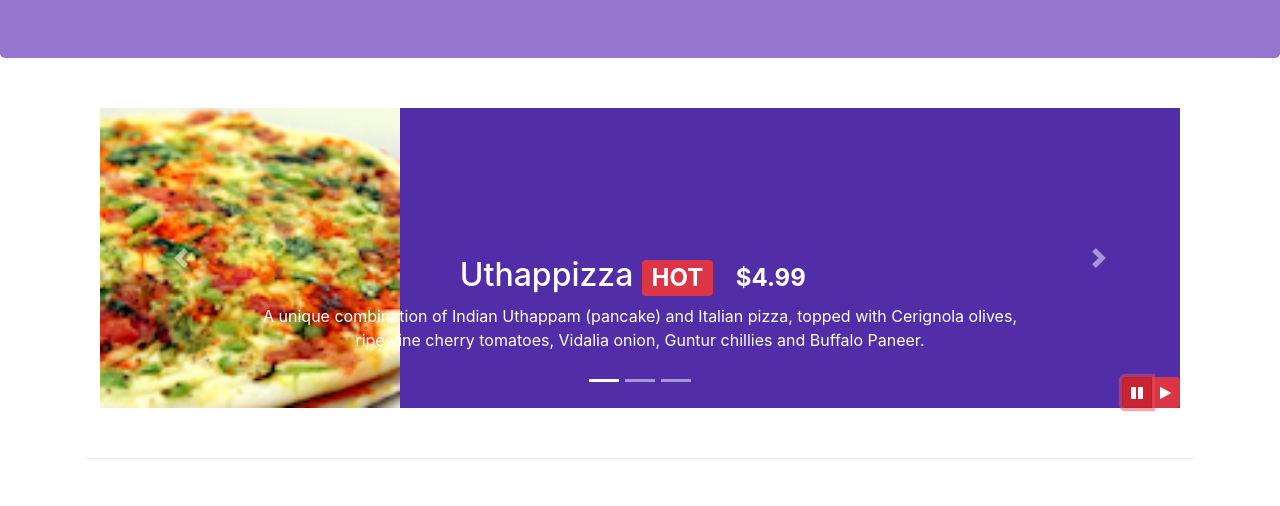
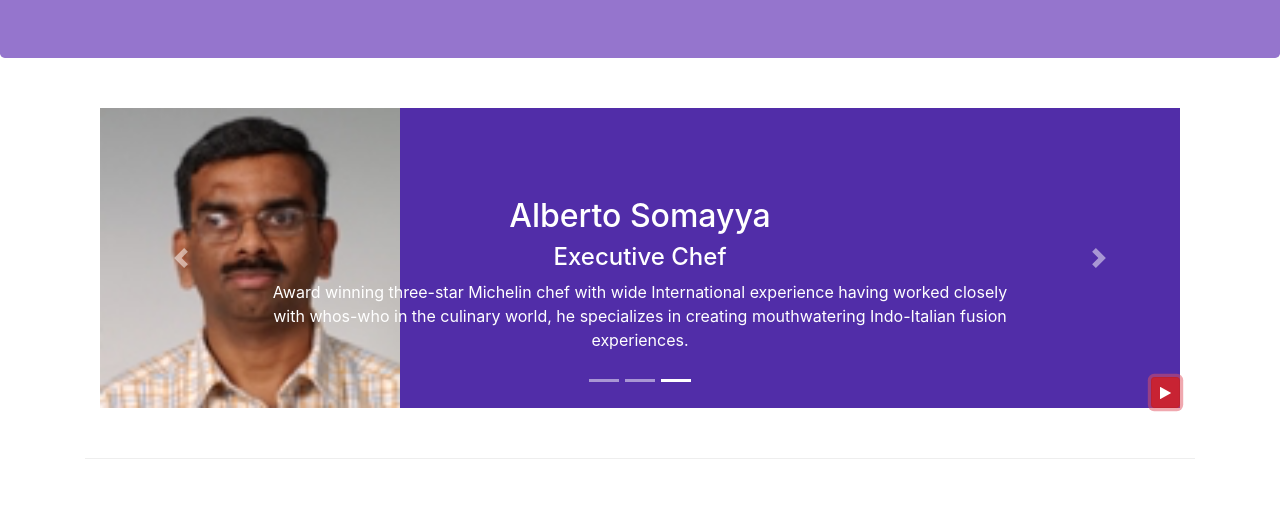
Before and after one commit to jalcajiaox/git-test, a website: page Bootstrap4/conFusion/index.html in a window 1280 px wide. Both pictures are taken after a click on the button 1137 px from the left and 668 px from the top of the page. Shown: the part 276-782 px from the top of the page. Drawn offline with Linux system fonts and the light colour scheme.

Commit message:
pasando el boton de pause y play a 1 solo que se aleterna con el click JQUERY JAVASCRIPT

```diff
--- a/Bootstrap4/conFusion/index.html
+++ b/Bootstrap4/conFusion/index.html
@@ -266,14 +266,9 @@
     <a class="carousel-control-next" href="#mycarousel" role="button" data-slide="next">
         <span class="carousel-control-next-icon"></span>
     </a>
-    <div class="btn-group" id="carouselButton">
-        <button class="btn btn-danger btn-sm" id="carousel-pause">
-            <span class="fa fa-pause"></span>
-        </button>
-        <button class="btn btn-danger btn-sm" id="carousel-play">
-            <span class="fa fa-play"></span>
-        </button>
-    </div>
+                       <button class="btn btn-danger btn-sm" id="carouselButton">
+                        <span id="carousel-button-icon" class="fa fa-pause"></span>
+                    </button>
 </div>
 </div>
 </div>
@@ -442,12 +437,19 @@
 </script>
 <script>
     $(document).ready(function(){
-        $("#mycarousel").carousel( { interval: 2 } );
-        $("#carousel-pause").click(function(){
-            $("#mycarousel").carousel('pause');
-        });
-        $("#carousel-play").click(function(){
-            $("#mycarousel").carousel('cycle');
+        $("#mycarousel").carousel( { interval: 2000 } );
+                    $("#carouselButton").click(function(){
+                if ($("#carouselButton").children("span").hasClass('fa-pause')) {
+                    $("#mycarousel").carousel('pause');
+                    $("#carouselButton").children("span").removeClass('fa-pause');
+                    $("#carouselButton").children("span").addClass('fa-play');
+                }
+                else if ($("#carouselButton").children("span").hasClass('fa-play')){
+                    $("#mycarousel").carousel('cycle');
+                    $("#carouselButton").children("span").removeClass('fa-play');
+                    $("#carouselButton").children("span").addClass('fa-pause');
+                }
+
         });
     });
 </script>
```
